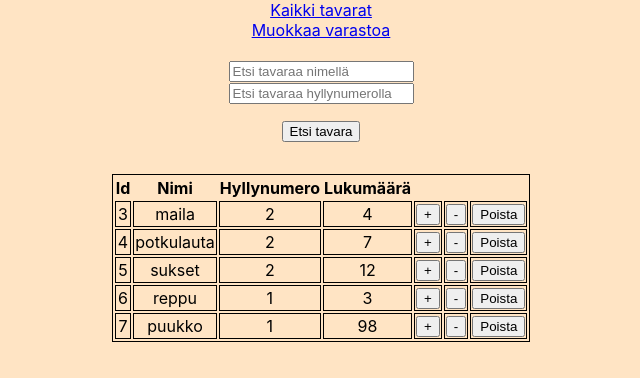
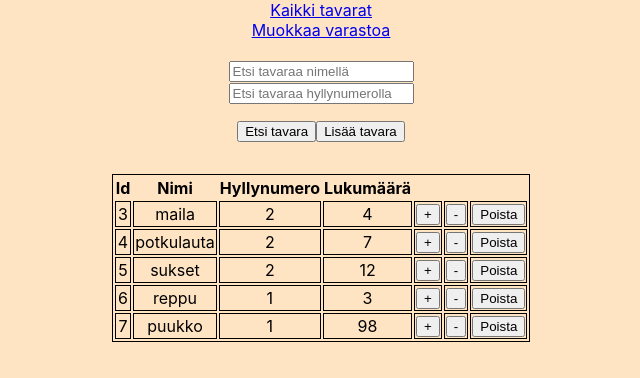
Before and after one commit to rissbsai/harjoitustyo, a React (Create React App) app: page /muokkaa in a window 1280 px wide. Shown: the top 378 px of the page, without its empty margins (319-959 px from the left). Built offline with nearby package versions, Linux system fonts and the light colour scheme; data requests are answered from the project's data file.

Commit message:
Tavaran lisäys buttoni tehty

```diff
--- a/src/Tavaralistamuokkaus.js
+++ b/src/Tavaralistamuokkaus.js
@@ -9,6 +9,7 @@ class Tavaralistamuokkaus extends Component {
     this.state = { nimi: '', hyllyid: '', lkm: '' };
 
     this.buttonClicked = this.buttonClicked.bind(this);
+    this.buttonLisaaClicked = this.buttonLisaaClicked.bind(this);
     this.handleNameChange = this.handleNameChange.bind(this);
     this.handleShelfChange = this.handleShelfChange.bind(this);
     this.delete = this.delete.bind(this);
@@ -36,6 +37,11 @@ class Tavaralistamuokkaus extends Component {
   }
 
   buttonClicked() {
+    this.setState({ fetchedData: null });
+    this.fetchData();
+  }
+
+  buttonLisaaClicked() {
     this.setState({ fetchedData: null });
     this.fetchData();
   }
@@ -120,6 +126,7 @@ class Tavaralistamuokkaus extends Component {
             <input type="text" name="shelf" id="shelf" placeholder="Etsi tavaraa hyllynumerolla" onChange={this.handleShelfChange}></input>
           </form>
           <button onClick={this.buttonClicked}>Etsi tavara</button>
+          <button onClick={this.buttonLisaaClicked} >Lisää tavara</button>
         </div>
         {content}
 
```
